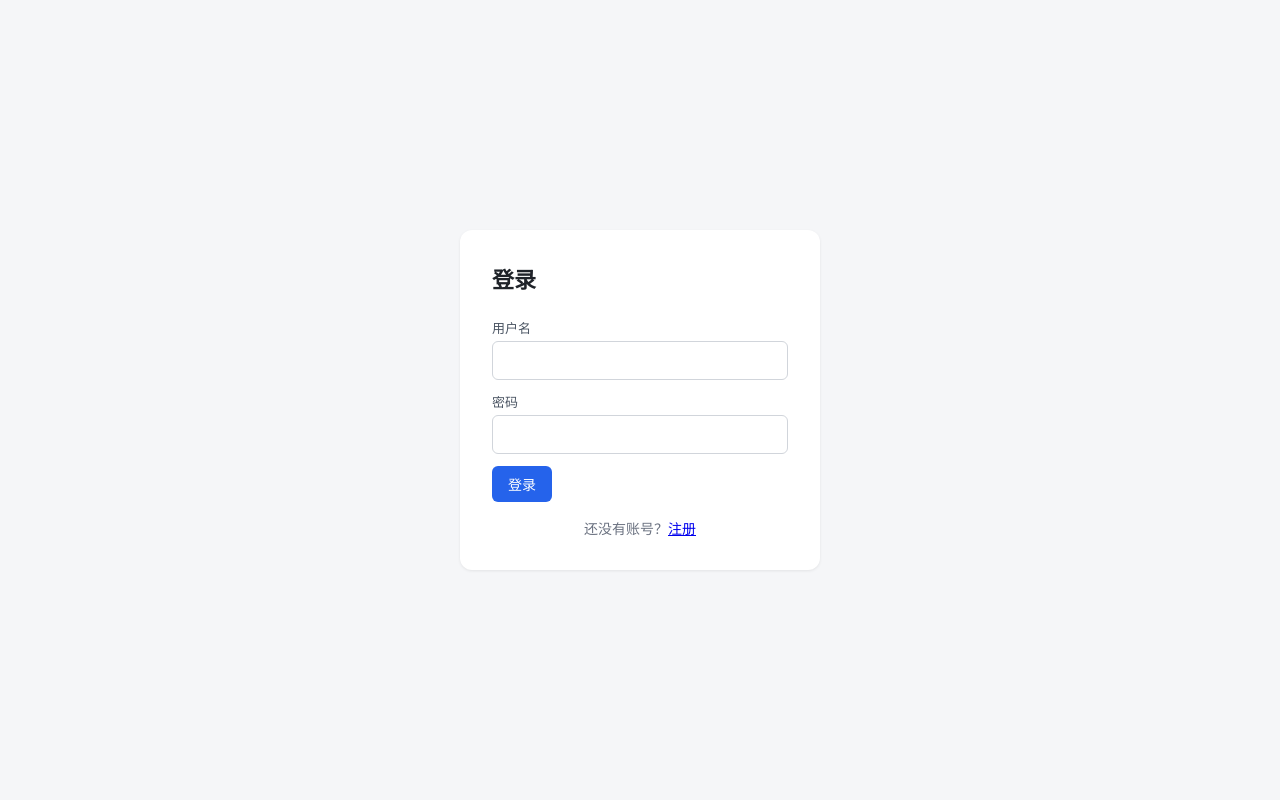
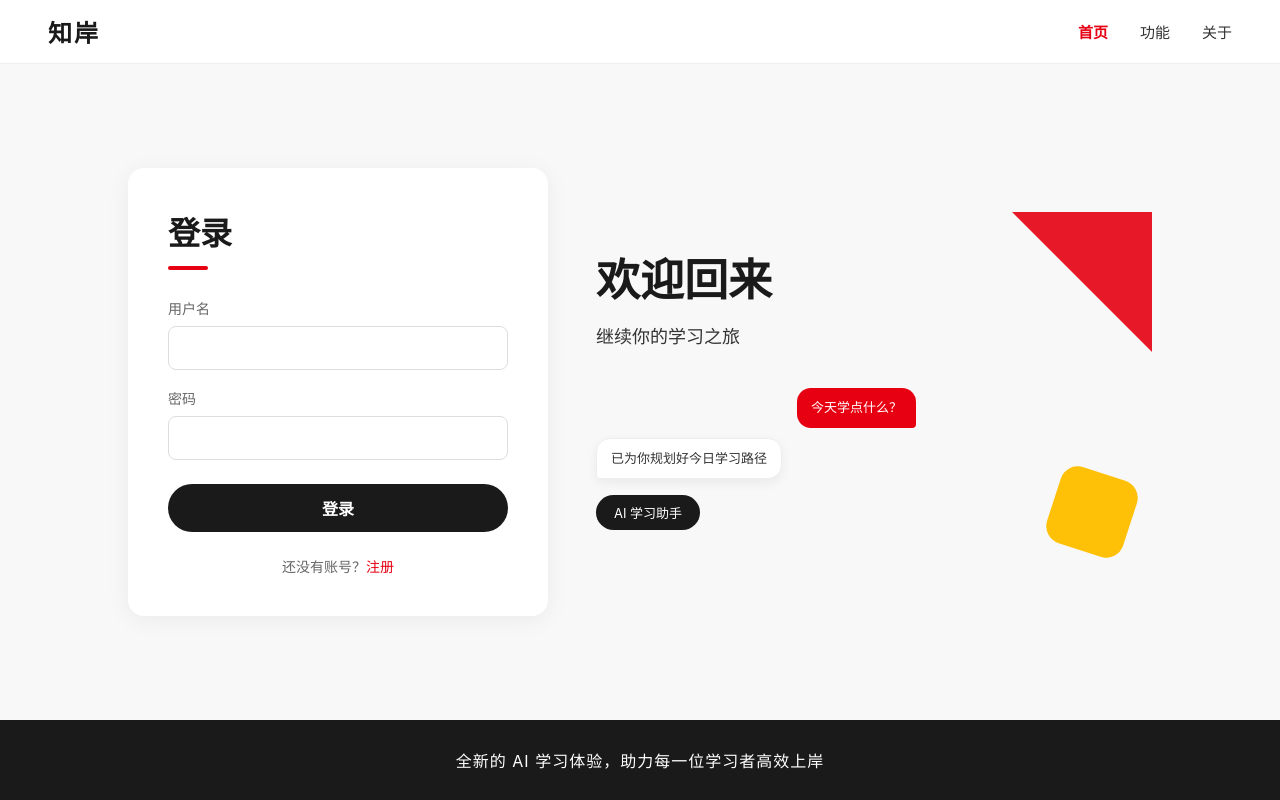
Before and after one commit to vhshushsh-ship-it/zhian, a React (Vite) app in the folder frontend/: page /login in a window 1280 px wide. Built offline with nearby package versions, Linux system fonts and the light colour scheme.

Commit message:
feat: 重设计登录注册页，与欢迎页风格统一，首页导航高亮

```diff
--- /dev/null
+++ b/frontend/src/components/AuthLayout.css
@@ -0,0 +1,334 @@
+/* 登录 / 注册页布局样式，与欢迎页 Welcome.css 视觉统一 */
+
+.auth-page {
+  position: relative;
+  min-height: 100vh;
+  display: flex;
+  flex-direction: column;
+  background: #f8f8f8;
+  overflow-x: hidden;
+}
+
+/* 顶部导航 */
+.auth-nav {
+  position: relative;
+  z-index: 2;
+  display: flex;
+  align-items: center;
+  justify-content: space-between;
+  height: 64px;
+  padding: 0 48px;
+  background: #fff;
+  border-bottom: 1px solid #eee;
+}
+
+.auth-logo {
+  font-size: 24px;
+  font-weight: 800;
+  letter-spacing: 2px;
+  color: #1a1a1a;
+  text-decoration: none;
+}
+
+.auth-nav-links {
+  display: flex;
+  align-items: center;
+  gap: 32px;
+}
+
+.auth-nav-links a {
+  text-decoration: none;
+  font-size: 15px;
+  color: #333;
+  transition: color 0.2s;
+}
+
+.auth-nav-links a:hover {
+  color: #e60012;
+}
+
+.auth-nav-links a.auth-nav-active {
+  color: #e60012;
+  font-weight: 600;
+}
+
+/* 主体：左右分栏 */
+.auth-main {
+  position: relative;
+  flex: 1;
+  display: flex;
+  align-items: center;
+  justify-content: center;
+  gap: 48px;
+  width: 100%;
+  max-width: 1120px;
+  margin: 0 auto;
+  padding: 48px;
+}
+
+/* 左侧表单卡片 */
+.auth-card {
+  position: relative;
+  z-index: 1;
+  flex: 0 0 420px;
+  background: #fff;
+  border-radius: 16px;
+  padding: 40px;
+  box-shadow: 0 4px 24px rgba(0, 0, 0, 0.06);
+  /* 淡入 + 上移动画 */
+  animation: auth-card-in 0.5s ease-out;
+}
+
+@keyframes auth-card-in {
+  from {
+    opacity: 0;
+    transform: translateY(20px);
+  }
+  to {
+    opacity: 1;
+    transform: translateY(0);
+  }
+}
+
+.auth-card-title {
+  margin: 0 0 12px;
+  font-size: 32px;
+  font-weight: 800;
+  color: #1a1a1a;
+}
+
+.auth-card-accent {
+  display: block;
+  width: 40px;
+  height: 4px;
+  margin-bottom: 28px;
+  background: #e60012;
+  border-radius: 2px;
+}
+
+/* 表单 */
+.auth-form {
+  display: flex;
+  flex-direction: column;
+}
+
+.auth-error {
+  margin: 0 0 16px;
+  padding: 10px 14px;
+  background: #fdeaea;
+  border-radius: 8px;
+  font-size: 13px;
+  color: #e60012;
+}
+
+.auth-form label {
+  margin-bottom: 8px;
+  font-size: 14px;
+  color: #666;
+}
+
+.auth-form input {
+  height: 44px;
+  padding: 0 14px;
+  margin-bottom: 18px;
+  background: #fff;
+  border: 1px solid #ddd;
+  border-radius: 8px;
+  font-size: 14px;
+  color: #1a1a1a;
+  transition: border-color 0.2s, box-shadow 0.2s;
+}
+
+.auth-form input:focus {
+  outline: none;
+  border-color: #e60012;
+  box-shadow: 0 0 0 3px rgba(230, 0, 18, 0.12);
+}
+
+.auth-submit {
+  width: 100%;
+  height: 48px;
+  margin-top: 6px;
+  padding: 0;
+  background: #1a1a1a;
+  color: #fff;
+  border-radius: 999px;
+  font-size: 16px;
+  font-weight: 600;
+  transition: transform 0.2s ease, box-shadow 0.2s ease;
+}
+
+.auth-submit:hover {
+  opacity: 1;
+  transform: scale(1.02);
+  box-shadow: 0 12px 28px rgba(0, 0, 0, 0.22);
+}
+
+.auth-submit:disabled {
+  opacity: 0.6;
+  transform: none;
+  box-shadow: none;
+  cursor: not-allowed;
+}
+
+/* 底部切换链接 */
+.auth-switch {
+  margin-top: 24px;
+  text-align: center;
+  font-size: 14px;
+  color: #666;
+}
+
+.auth-switch a {
+  color: #e60012;
+  text-decoration: none;
+}
+
+.auth-switch a:hover {
+  text-decoration: underline;
+}
+
+/* 右侧品牌展示区 */
+.auth-brand {
+  position: relative;
+  flex: 1;
+  display: flex;
+  flex-direction: column;
+  justify-content: center;
+  min-height: 360px;
+}
+
+.auth-brand-title {
+  position: relative;
+  z-index: 1;
+  margin: 0 0 16px;
+  font-size: 44px;
+  font-weight: 800;
+  line-height: 1.2;
+  color: #1a1a1a;
+}
+
+.auth-brand-subtitle {
+  position: relative;
+  z-index: 1;
+  margin: 0 0 40px;
+  font-size: 18px;
+  color: #333;
+}
+
+/* AI 学习插画（CSS 绘制） */
+.auth-illustration {
+  position: relative;
+  z-index: 1;
+  display: flex;
+  flex-direction: column;
+  gap: 10px;
+  width: 100%;
+  max-width: 320px;
+}
+
+.auth-bubble {
+  max-width: 80%;
+  padding: 10px 14px;
+  border-radius: 14px;
+  font-size: 13px;
+  line-height: 1.5;
+}
+
+.auth-bubble-user {
+  align-self: flex-end;
+  background: #e60012;
+  color: #fff;
+  border-bottom-right-radius: 4px;
+}
+
+.auth-bubble-bot {
+  align-self: flex-start;
+  background: #fff;
+  color: #333;
+  border: 1px solid #eee;
+  border-bottom-left-radius: 4px;
+  box-shadow: 0 4px 12px rgba(0, 0, 0, 0.06);
+}
+
+.auth-chip {
+  align-self: flex-start;
+  margin-top: 6px;
+  padding: 8px 18px;
+  background: #1a1a1a;
+  color: #fff;
+  border-radius: 999px;
+  font-size: 13px;
+}
+
+/* 装饰几何色块 */
+.auth-deco {
+  position: absolute;
+  pointer-events: none;
+  z-index: 0;
+}
+
+.auth-deco-red {
+  top: 0;
+  right: 0;
+  width: 140px;
+  height: 140px;
+  background: #e60012;
+  clip-path: polygon(100% 0, 0 0, 100% 100%);
+  opacity: 0.9;
+}
+
+.auth-deco-yellow {
+  right: 20px;
+  bottom: 20px;
+  width: 80px;
+  height: 80px;
+  background: #ffc107;
+  border-radius: 18px;
+  transform: rotate(18deg);
+}
+
+/* 底部横幅 */
+.auth-footer {
+  position: relative;
+  z-index: 2;
+  display: flex;
+  align-items: center;
+  justify-content: center;
+  height: 80px;
+  padding: 0 24px;
+  background: #1a1a1a;
+  color: #fff;
+  text-align: center;
+}
+
+.auth-footer p {
+  margin: 0;
+  font-size: 16px;
+  letter-spacing: 1px;
+}
+
+/* 响应式：窄屏隐藏品牌区，表单居中全宽 */
+@media (max-width: 768px) {
+  .auth-nav {
+    padding: 0 20px;
+  }
+
+  .auth-nav-links {
+    gap: 16px;
+  }
+
+  .auth-main {
+    padding: 32px 20px;
+  }
+
+  .auth-card {
+    flex: 1 1 auto;
+    width: 100%;
+    max-width: 420px;
+  }
+
+  .auth-brand {
+    display: none;
+  }
+}
--- /dev/null
+++ b/frontend/src/components/AuthLayout.tsx
@@ -0,0 +1,68 @@
+import type { ReactNode } from 'react'
+import { Link } from 'react-router-dom'
+import './AuthLayout.css'
+
+interface AuthLayoutProps {
+  cardTitle: string
+  brandTitle: string
+  brandSubtitle: string
+  children: ReactNode
+  switchLink: ReactNode
+}
+
+/**
+ * 登录 / 注册页共享布局：顶部导航 + 左右分栏（表单卡片 + 品牌展示）+ 底部横幅。
+ * 与欢迎页 Welcome.tsx 的视觉风格保持一致。
+ */
+export default function AuthLayout({
+  cardTitle,
+  brandTitle,
+  brandSubtitle,
+  children,
+  switchLink,
+}: AuthLayoutProps) {
+  return (
+    <div className="auth-page">
+      {/* 顶部导航 */}
+      <header className="auth-nav">
+        <Link to="/" className="auth-logo">知岸</Link>
+        <nav className="auth-nav-links">
+          <Link to="/" className="auth-nav-active">首页</Link>
+          <a href="#features">功能</a>
+          <a href="#about">关于</a>
+        </nav>
+      </header>
+
+      {/* 主体：左右分栏 */}
+      <main className="auth-main">
+        {/* 左侧表单卡片 */}
+        <div className="auth-card">
+          <h1 className="auth-card-title">{cardTitle}</h1>
+          <span className="auth-card-accent" aria-hidden="true" />
+          {children}
+          <div className="auth-switch">{switchLink}</div>
+        </div>
+
+        {/* 右侧品牌展示区 */}
+        <div className="auth-brand">
+          <h2 className="auth-brand-title">{brandTitle}</h2>
+          <p className="auth-brand-subtitle">{brandSubtitle}</p>
+          {/* AI 学习插画（CSS 绘制，不用外部图片） */}
+          <div className="auth-illustration" aria-hidden="true">
+            <div className="auth-bubble auth-bubble-user">今天学点什么？</div>
+            <div className="auth-bubble auth-bubble-bot">已为你规划好今日学习路径</div>
+            <div className="auth-chip">AI 学习助手</div>
+          </div>
+          {/* 装饰几何色块 */}
+          <div className="auth-deco auth-deco-red" aria-hidden="true" />
+          <div className="auth-deco auth-deco-yellow" aria-hidden="true" />
+        </div>
+      </main>
+
+      {/* 底部横幅 */}
+      <footer className="auth-footer">
+        <p>全新的 AI 学习体验，助力每一位学习者高效上岸</p>
+      </footer>
+    </div>
+  )
+}
--- a/frontend/src/index.css
+++ b/frontend/src/index.css
@@ -62,36 +62,6 @@ label {
   justify-content: center;
   align-items: center;
   min-height: 60vh;
-  color: #6b7280;
-}
-
-/* 认证页 */
-.auth-wrap {
-  display: flex;
-  justify-content: center;
-  align-items: center;
-  min-height: 100vh;
-  padding: 24px;
-}
-
-.auth-card {
-  width: 100%;
-  max-width: 360px;
-  background: #fff;
-  border-radius: 12px;
-  padding: 32px;
-  box-shadow: 0 1px 3px rgba(0, 0, 0, 0.08);
-}
-
-.auth-card h1 {
-  margin: 0 0 24px;
-  font-size: 22px;
-}
-
-.auth-card .hint {
-  margin: 16px 0 0;
-  text-align: center;
-  font-size: 14px;
   color: #6b7280;
 }
 
--- a/frontend/src/pages/Login.tsx
+++ b/frontend/src/pages/Login.tsx
@@ -2,6 +2,7 @@ import { useState, type FormEvent } from 'react'
 import { Link, useNavigate } from 'react-router-dom'
 import { getErrorMessage } from '../api/client'
 import { useAuth } from '../auth/AuthContext'
+import AuthLayout from '../components/AuthLayout'
 
 export default function Login() {
   const { login } = useAuth()
@@ -26,34 +27,39 @@ export default function Login() {
   }
 
   return (
-    <div className="auth-wrap">
-      <div className="auth-card">
-        <h1>登录</h1>
-        <form onSubmit={onSubmit}>
-          <label>用户名</label>
+    <AuthLayout
+      cardTitle="登录"
+      brandTitle="欢迎回来"
+      brandSubtitle="继续你的学习之旅"
+      switchLink={
+        <>
+          还没有账号？<Link to="/register">注册</Link>
+        </>
+      }
+    >
+      <form className="auth-form" onSubmit={onSubmit}>
+        {error && <p className="auth-error">{error}</p>}
+        <label htmlFor="username">用户名</label>
         <input
+          id="username"
           value={username}
           onChange={(e) => setUsername(e.target.value)}
           autoComplete="username"
           required
         />
-          <label>密码</label>
+        <label htmlFor="password">密码</label>
         <input
+          id="password"
           type="password"
           value={password}
           onChange={(e) => setPassword(e.target.value)}
           autoComplete="current-password"
           required
         />
-          {error && <p className="error">{error}</p>}
-          <button type="submit" disabled={submitting}>
-            {submitting ? '登录中…' : '登录'}
+        <button type="submit" className="auth-submit" disabled={submitting}>
+          {submitting ? '登录中...' : '登录'}
         </button>
       </form>
-        <p className="hint">
-          还没有账号？<Link to="/register">注册</Link>
-        </p>
-      </div>
-    </div>
+    </AuthLayout>
   )
 }
--- a/frontend/src/pages/Register.tsx
+++ b/frontend/src/pages/Register.tsx
@@ -2,22 +2,31 @@ import { useState, type FormEvent } from 'react'
 import { Link, useNavigate } from 'react-router-dom'
 import { getErrorMessage } from '../api/client'
 import { useAuth } from '../auth/AuthContext'
+import AuthLayout from '../components/AuthLayout'
 
 export default function Register() {
   const { register } = useAuth()
   const navigate = useNavigate()
   const [username, setUsername] = useState('')
-  const [email, setEmail] = useState('')
   const [password, setPassword] = useState('')
+  const [confirmPassword, setConfirmPassword] = useState('')
   const [error, setError] = useState('')
   const [submitting, setSubmitting] = useState(false)
 
   const onSubmit = async (e: FormEvent) => {
     e.preventDefault()
     setError('')
+
+    // 前端校验：两次密码一致
+    if (password !== confirmPassword) {
+      setError('两次输入的密码不一致')
+      return
+    }
+
     setSubmitting(true)
     try {
-      await register(username, email, password)
+      // 邮箱为后端可选字段，本次表单未提供，传空字符串（AuthContext 会转为 null）
+      await register(username, '', password)
       navigate('/notes')
     } catch (err) {
       setError(getErrorMessage(err))
@@ -27,27 +36,30 @@ export default function Register() {
   }
 
   return (
-    <div className="auth-wrap">
-      <div className="auth-card">
-        <h1>注册</h1>
-        <form onSubmit={onSubmit}>
-          <label>用户名（至少 3 位）</label>
+    <AuthLayout
+      cardTitle="注册"
+      brandTitle="加入知岸"
+      brandSubtitle="开启 AI 高效学习新时代"
+      switchLink={
+        <>
+          已有账号？<Link to="/login">去登录</Link>
+        </>
+      }
+    >
+      <form className="auth-form" onSubmit={onSubmit}>
+        {error && <p className="auth-error">{error}</p>}
+        <label htmlFor="username">用户名</label>
         <input
+          id="username"
           value={username}
           onChange={(e) => setUsername(e.target.value)}
           autoComplete="username"
           minLength={3}
           required
         />
-          <label>邮箱（可选）</label>
+        <label htmlFor="password">密码</label>
         <input
-            type="email"
-            value={email}
-            onChange={(e) => setEmail(e.target.value)}
-            autoComplete="email"
-          />
-          <label>密码（至少 6 位）</label>
-          <input
+          id="password"
           type="password"
           value={password}
           onChange={(e) => setPassword(e.target.value)}
@@ -55,15 +67,20 @@ export default function Register() {
           minLength={6}
           required
         />
-          {error && <p className="error">{error}</p>}
-          <button type="submit" disabled={submitting}>
-            {submitting ? '注册中…' : '注册'}
+        <label htmlFor="confirm-password">确认密码</label>
+        <input
+          id="confirm-password"
+          type="password"
+          value={confirmPassword}
+          onChange={(e) => setConfirmPassword(e.target.value)}
+          autoComplete="new-password"
+          minLength={6}
+          required
+        />
+        <button type="submit" className="auth-submit" disabled={submitting}>
+          {submitting ? '注册中...' : '注册'}
         </button>
       </form>
-        <p className="hint">
-          已有账号？<Link to="/login">登录</Link>
-        </p>
-      </div>
-    </div>
+    </AuthLayout>
   )
 }
```
Lines whose indentation alone changed are shown as unchanged.
